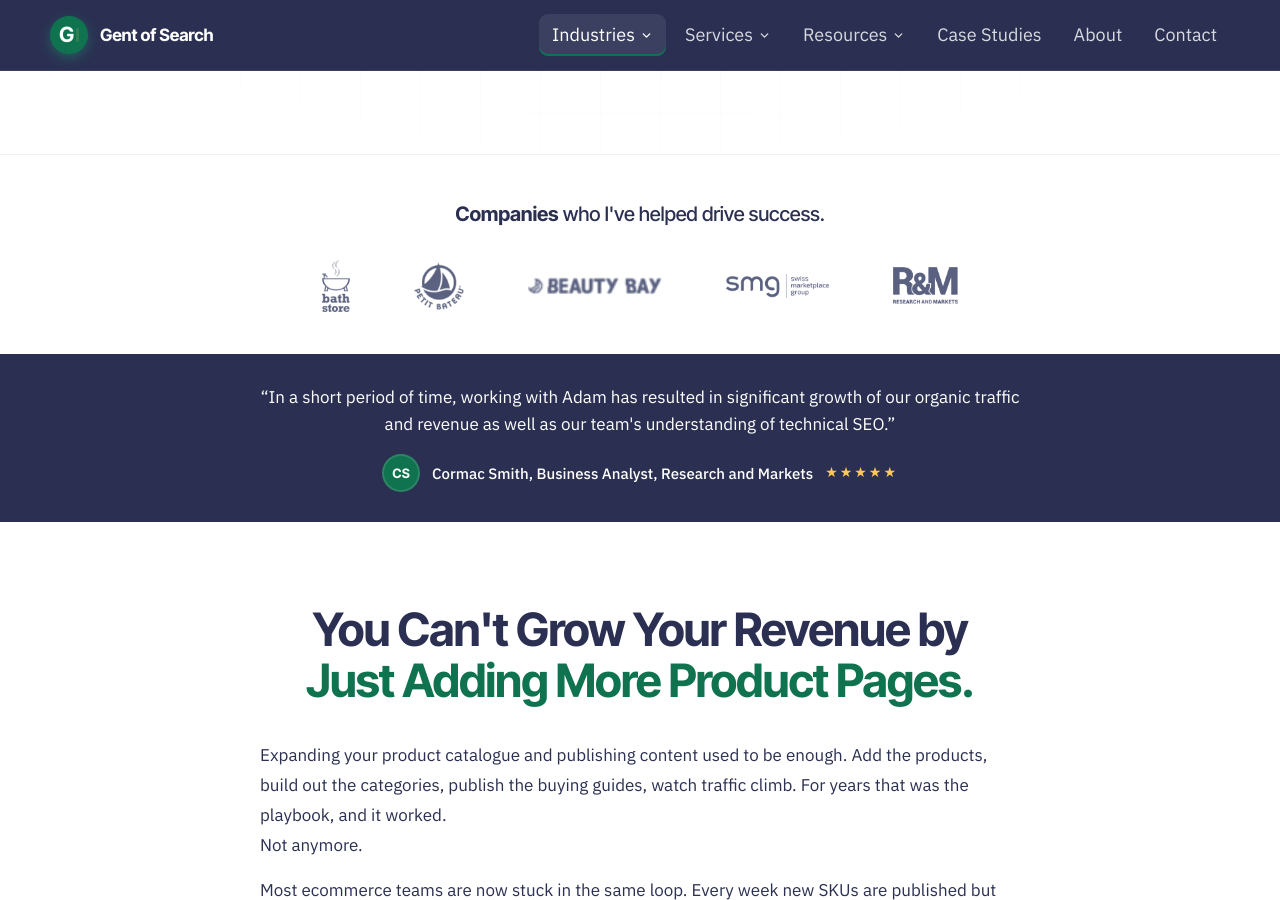
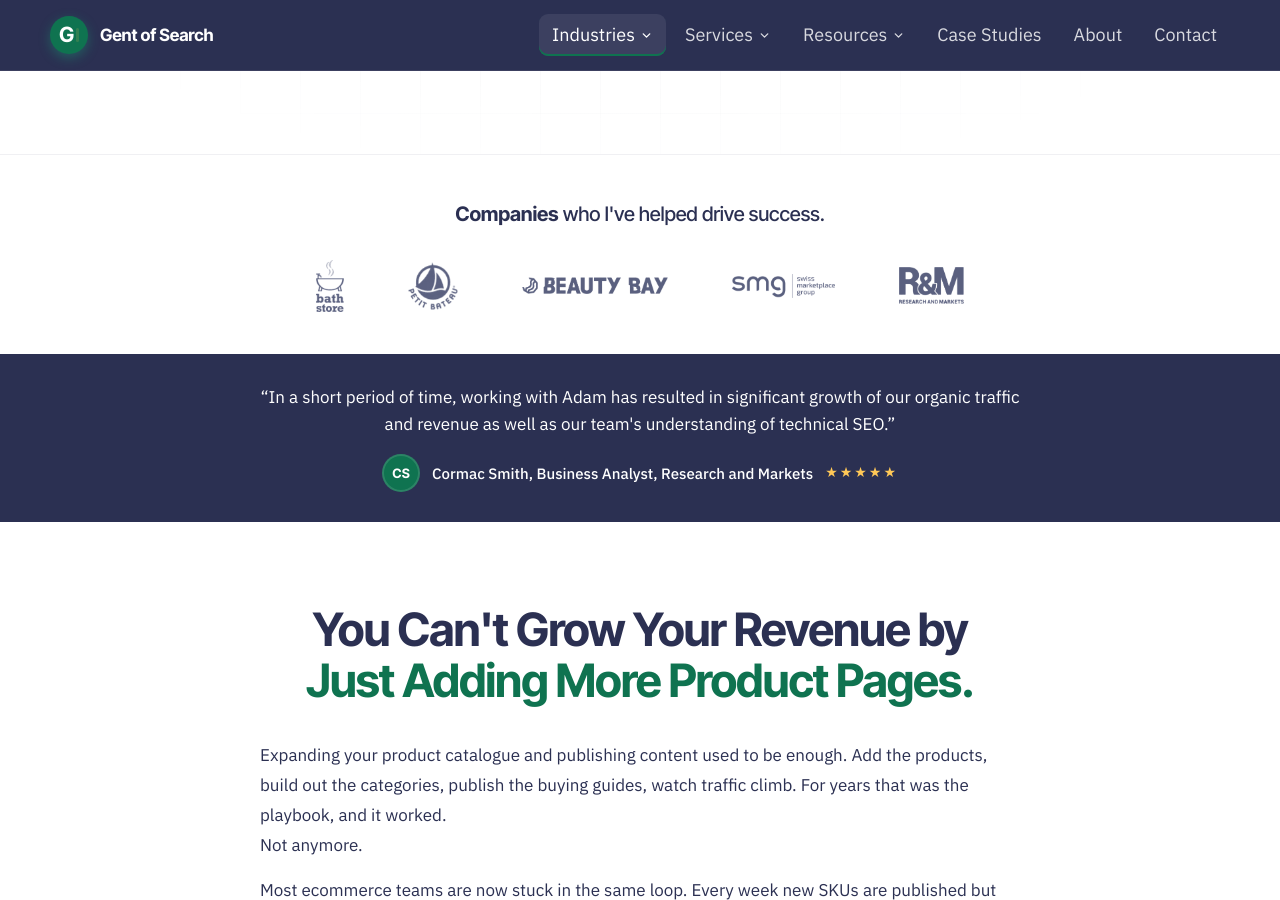
Before and after one commit to Gent-of-Search/gentofsearch.com, a Jekyll site: the page built from industry/ecommerce.html, in a window 1280 px wide and 900 px high, scrolled down 558 px. Built offline with Jekyll 4.4.1, drawn with Linux system fonts in a browser that asks for light colours.

Commit message:
Logos: crisp grey Beauty Bay from original file
Co-Authored-By: Claude Opus 5.5 <noreply@anthropic.com>

```diff
--- a/industry/ecommerce.html
+++ b/industry/ecommerce.html
@@ -29,7 +29,7 @@ industry: ecommerce
     <div style="width:min(1080px,100% - 48px); margin:0 auto; display:flex; flex-wrap:wrap; justify-content:center; align-items:center; gap:36px 64px;">
       <img src="{{ '/assets/logos/mono/03-bathstore-v3.webp' | relative_url }}" alt="bathstore" style="height:52px; width:auto; display:block; object-fit:contain;">
       <img src="{{ '/assets/logos/mono/19-petit-bateau.webp' | relative_url }}" alt="Petit Bateau" style="height:48px; width:auto; display:block; object-fit:contain;">
-      <img src="{{ '/assets/logos/mono/15-beauty-bay.webp' | relative_url }}" alt="Beauty Bay" style="height:18px; width:auto; display:block; object-fit:contain;">
+      <img src="{{ '/assets/logos/mono/15-beauty-bay-v2.webp' | relative_url }}" alt="Beauty Bay" style="height:17px; width:auto; display:block; object-fit:contain;">
       <img src="{{ '/assets/logos/mono/13-smg-v2.webp' | relative_url }}" alt="SMG" style="height:24px; width:auto; display:block; object-fit:contain;">
       <img src="{{ '/assets/logos/mono/01-research-and-markets-v2.webp' | relative_url }}" alt="Research and Markets" style="height:37px; width:auto; display:block; object-fit:contain;">
     </div>
```
Also changed, not shown: index.html (+2 -2 lines), assets/logos/mono/15-beauty-bay-v2.webp (added), assets/logos/mono/15-beauty-bay.webp (deleted).
